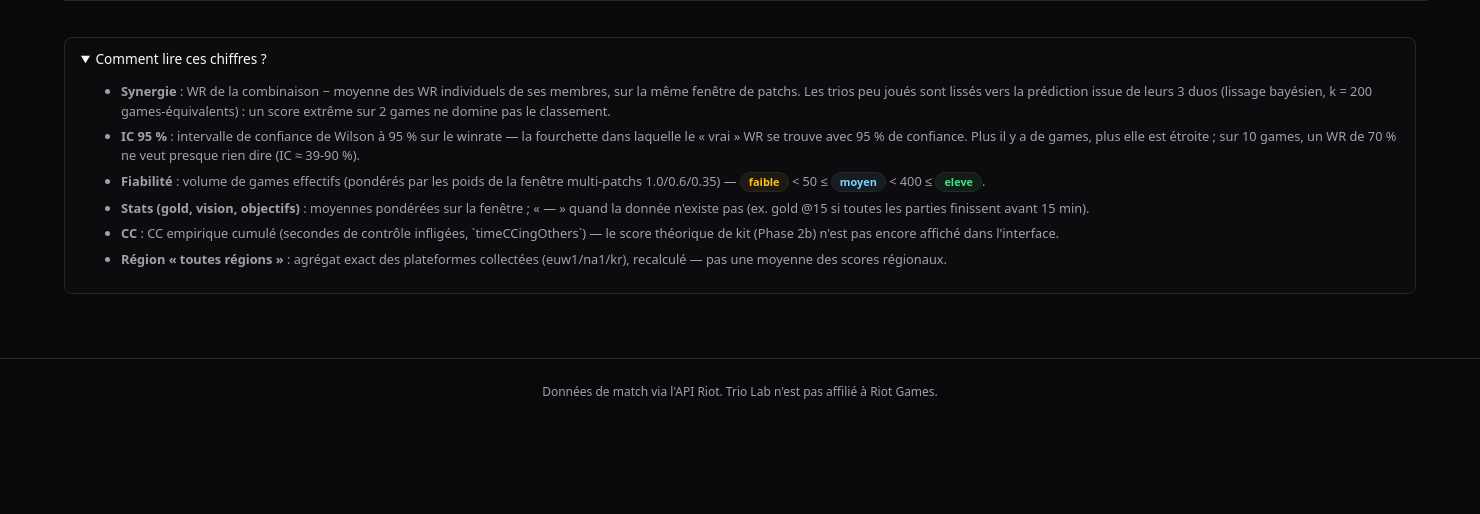
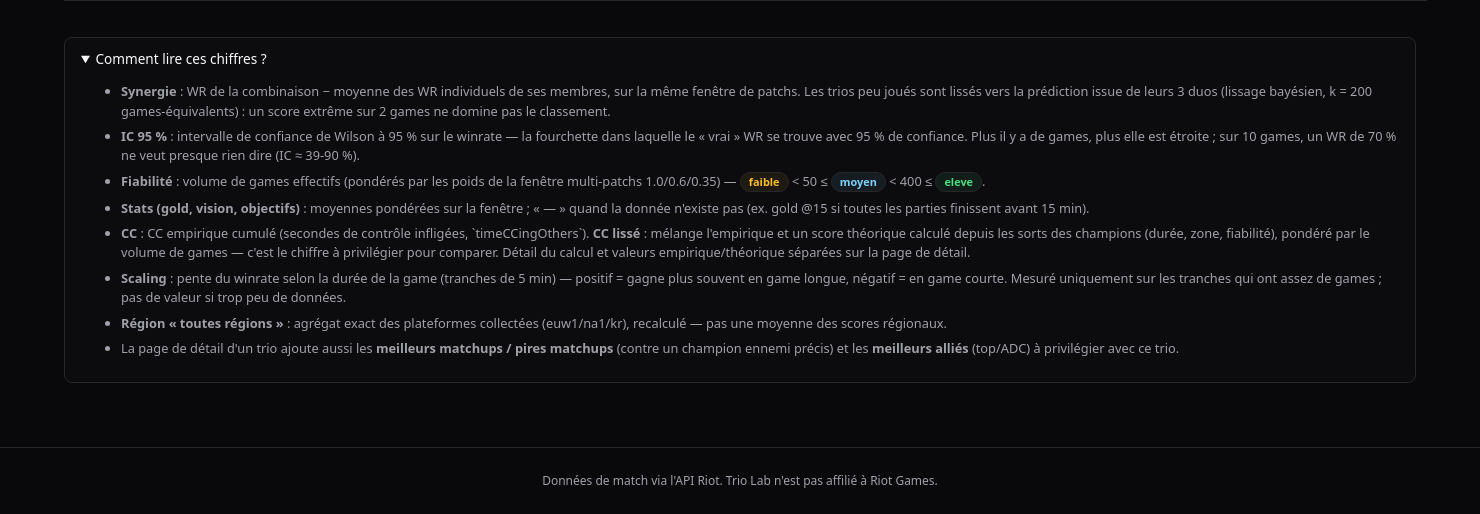
Before and after one commit to Celian-mrc/trio-lab, a FastAPI app: template src/trio_lab/web/templates/duos.html in a window 1480 px wide, after a click on "Comment lire ces chiffres ?". Shown: the part 355-869 px from the top of the page. Before the commit the page ends 754 px from the top, so only its background shows below. Run offline with FastAPI, Linux system fonts and the light colour scheme; the template is opened without the code that fills it, so the values that code supplies are empty; some libraries are stand-ins or nearby versions.

Commit message:
web: legende a jour (CC lisse, scaling, allies) + CI GitHub Actions
Legende tierlist/duos ne mentionnait plus la realite (CC lisse deja
affiche, scaling et meilleurs allies absents). CI: ruff + pytest sur
Postgres ephemere (service container), independante du deploy Railway.

```diff
--- a/src/trio_lab/web/templates/_legend.html
+++ b/src/trio_lab/web/templates/_legend.html
@@ -19,10 +19,21 @@
       sur la fenêtre ; « — » quand la donnée n'existe pas (ex. gold @15 si
       toutes les parties finissent avant 15 min).</li>
     <li><strong>CC</strong> : CC empirique cumulé (secondes de contrôle
-      infligées, `timeCCingOthers`) — le score théorique de kit (Phase 2b)
-      n'est pas encore affiché dans l'interface.</li>
+      infligées, `timeCCingOthers`). <strong>CC lissé</strong> : mélange
+      l'empirique et un score théorique calculé depuis les sorts des
+      champions (durée, zone, fiabilité), pondéré par le volume de games —
+      c'est le chiffre à privilégier pour comparer. Détail du calcul et
+      valeurs empirique/théorique séparées sur la page de détail.</li>
+    <li><strong>Scaling</strong> : pente du winrate selon la durée de la
+      game (tranches de 5 min) — positif = gagne plus souvent en game
+      longue, négatif = en game courte. Mesuré uniquement sur les tranches
+      qui ont assez de games ; pas de valeur si trop peu de données.</li>
     <li><strong>Région « toutes régions »</strong> : agrégat exact des
       plateformes collectées (euw1/na1/kr), recalculé — pas une moyenne des
       scores régionaux.</li>
+    <li>La page de détail d'un trio ajoute aussi les <strong>meilleurs
+      matchups / pires matchups</strong> (contre un champion ennemi précis)
+      et les <strong>meilleurs alliés</strong> (top/ADC) à privilégier avec
+      ce trio.</li>
   </ul>
 </details>
```
Also changed, not shown: .github/workflows/ci.yml (added).
